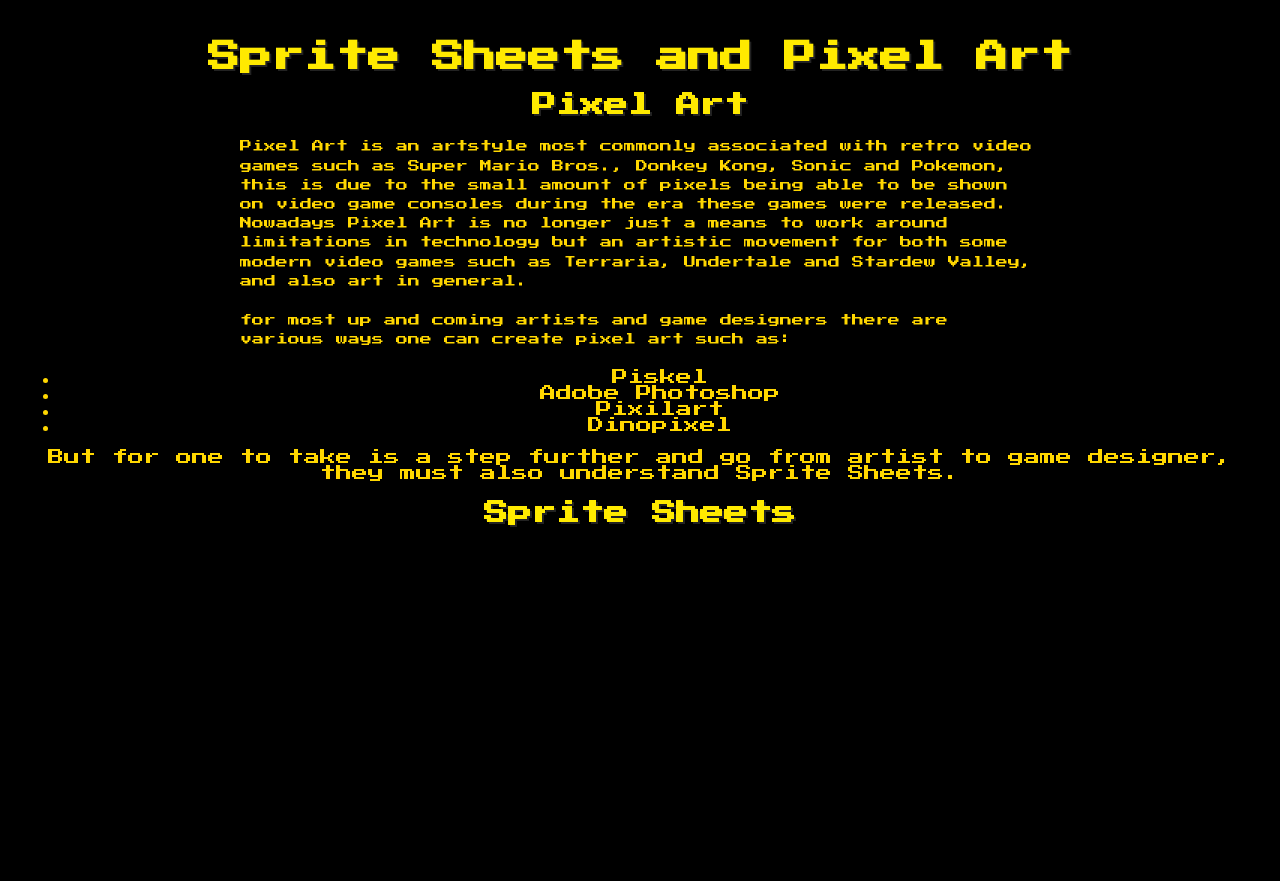
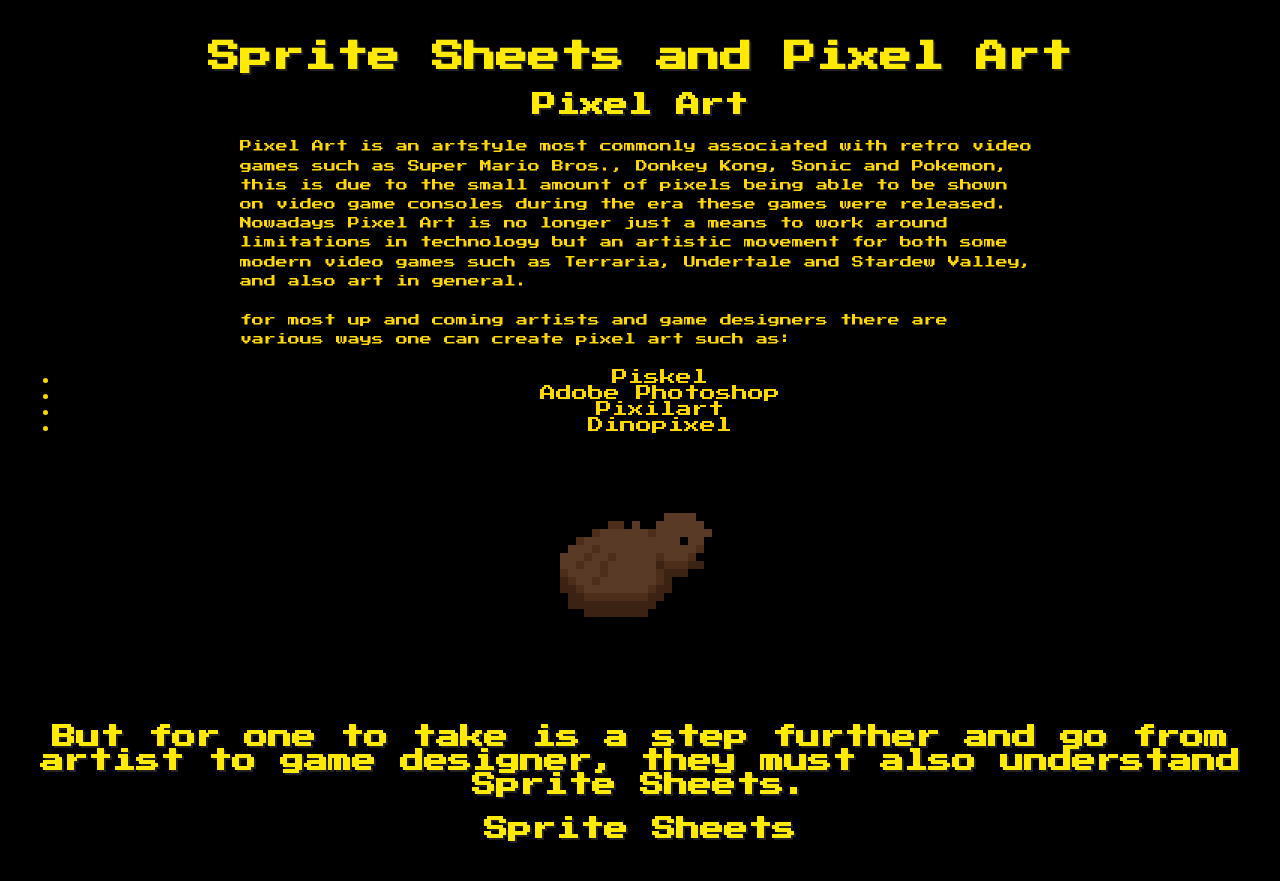
Before and after one commit to levizammit24/DGA1020, a plain HTML site: page levizammit24.github.io/index.html in a window 1280 px wide. Before the commit the page ends 800 px from the top, so only its background shows below. Drawn offline with Linux system fonts and the light colour scheme.

Commit message:
21/05/2025 #2

```diff
--- a/levizammit24.github.io/index.html
+++ b/levizammit24.github.io/index.html
@@ -18,7 +18,9 @@
     <li>Pixilart</li>
     <li>Dinopixel</li>
 </ul>
-But for one to take is a step further and go from artist to game designer, they must also understand Sprite Sheets.</p>
+<img src="images/1Kevin_idle.gif">
+
+<h2>But for one to take is a step further and go from artist to game designer, they must also understand Sprite Sheets.</h2></p>
 <h2> Sprite Sheets </h2>
 </body>
 </html>
```
Also changed, not shown: levizammit24.github.io/images/1Kevin_idle.gif (added), levizammit24.github.io/images/2Kevin_Walk.gif (added), levizammit24.github.io/images/3Kevin_Run.gif (added), levizammit24.github.io/images/4Kevin_Jump.gif (added), levizammit24.github.io/images/5Kevin_Death.gif (added), levizammit24.github.io/images/6Kevin_Fall.gif (added), levizammit24.github.io/images/Kevin_Spreadsheet.png (added).
